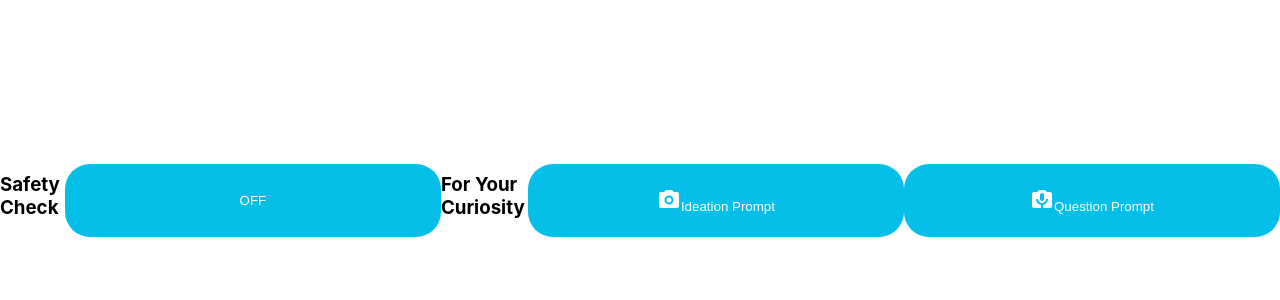
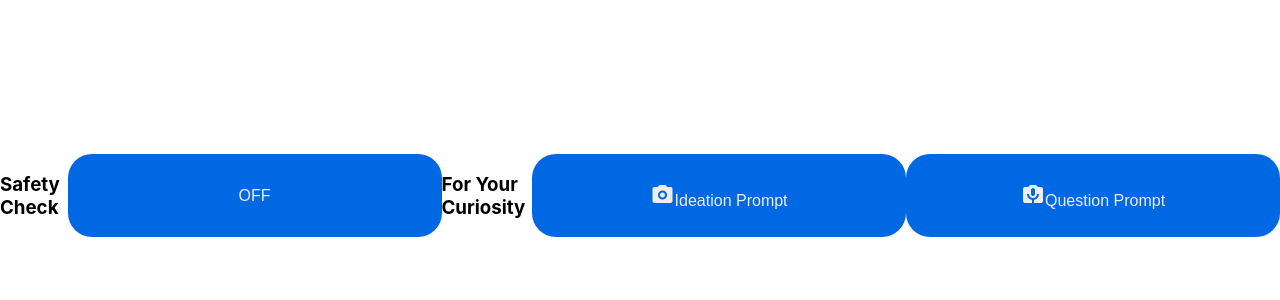
Before and after one commit to SBleeyouk/guardian-of-makers, a React (Create React App) app in the folder client/: page / in a window 1280 px wide. Shown: the top 300 px of the page. Built offline with nearby package versions, Linux system fonts and the light colour scheme; no server answers.

Commit message:
background, button style

```diff
--- a/client/src/App.css
+++ b/client/src/App.css
@@ -6,6 +6,7 @@
 }
 
 .Container {
+    background: #000000;
     font-family: 'GoogleSans', sans-serif;
     transition: opacity 0.4s;
     align-items: center; /* Ensures horizontal alignment is centered */
@@ -14,6 +15,8 @@
     display: flex;
     flex-direction: column; /* Stack children vertically */
     justify-content: center; /* Ensures vertical alignment is centered */
+    color: #EEEEEE;
+
 }
 
 .cam-buttons {
@@ -27,13 +30,13 @@
 }
 
 button {
+    font-size: 16px;
     flex: 50%;
-    margin-top: 10px;
-    padding: 10px 40px;
+    padding: 24px;
     border: none;
-    background-color: rgb(6, 191, 233);
-    color: #fff;
-    border-radius: 25px;
+    background-color: rgb(0, 104, 226);
+    color: #EEEEEE;
+    border-radius: 24px;
     cursor: pointer;
     display: block; /* Make button block to apply margin auto for centering */
     margin-left: auto;
```
